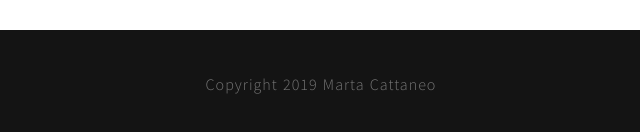
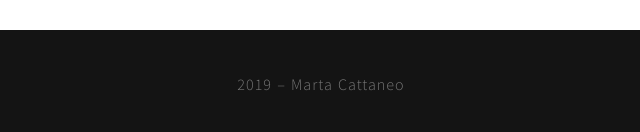
Before and after one commit to martampoule/Portfolio_MartaCattaneo, a plain HTML site: page contact.html in a window 1280 px wide. Shown: the part 1034-1166 px from the top of the page, 319-959 px from the left. Drawn offline with nearby package versions, Linux system fonts and the light colour scheme; some packages are replaced by stand-ins of ours; files whose address does not match are found by name.

Commit message:
sistemato footer

```diff
--- a/contact.html
+++ b/contact.html
@@ -151,7 +151,7 @@
 		<div class="row">
 
 			<div class="col-md-12 col-sm-12">
-				<p class="wow fadeInUp"  data-wow-delay="0.3s">Copyright 2019 Marta Cattaneo</p>
+				<p class="wow fadeInUp"  data-wow-delay="0.3s">2019 – Marta Cattaneo</p>
 
 			</div>
 
```
Also changed, not shown: flashnews.html (+1 -1 lines), fossili.html (+1 -1 lines), gif.html (+1 -1 lines), index.html (+1 -1 lines), joost.html (+1 -1 lines), limonuisa.html (+1 -1 lines), lugano.html (+1 -1 lines), mendrisio.html (+1 -1 lines), pangea.html (+1 -1 lines), rifotografia.html (+1 -1 lines), rollerskater.html (+1 -1 lines), thunder.html (+1 -1 lines), troolling.html (+1 -1 lines), vans.html (+1 -1 lines).
